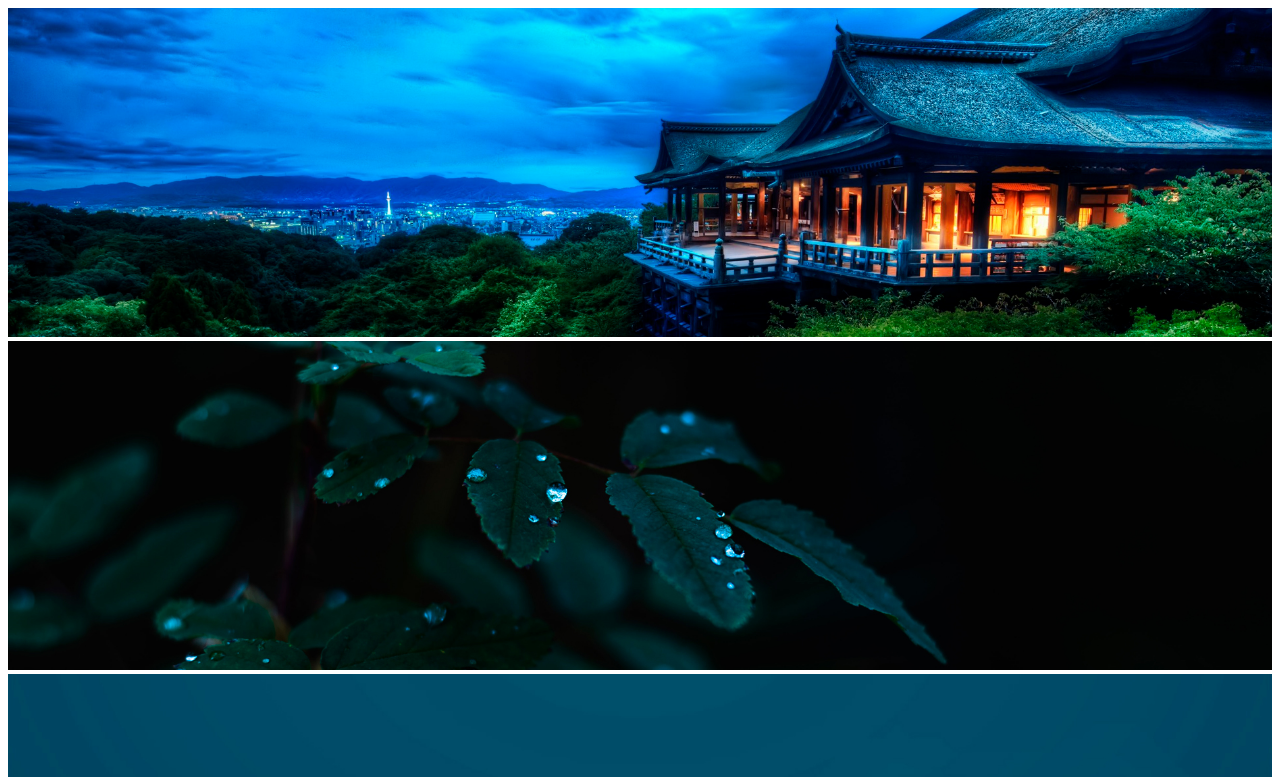
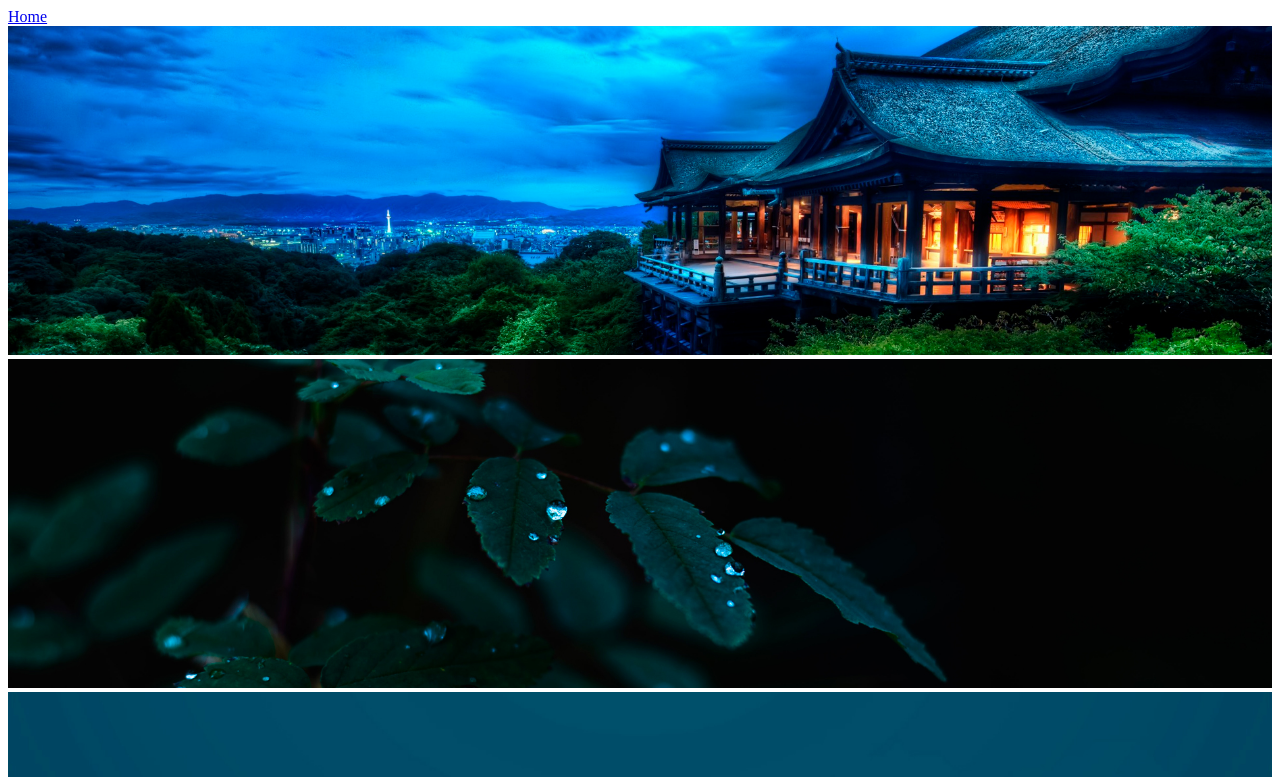
Before and after one commit to dariaz2410/less_9, a plain HTML site: page gallery.html in a window 1280 px wide. Shown: the top 777 px of the page. Drawn offline with Linux system fonts and the light colour scheme.

Commit message:
add navigation

```diff
--- a/gallery.html
+++ b/gallery.html
@@ -1,11 +1,19 @@
 <!DOCTYPE html>
-<html>
+<html lang="en">
+
 <head>
     <title>Gallery</title>
 </head>
+
 <body>
+    <header>
+        <nav>
+            <a href="./index.html">Home</a>
+        </nav>
+    </header>
     <img width="100%" src="./gallery/gallery_1.jpg" alt="Mountain">
     <img width="100%" src="./gallery/gallery_2.jpg" alt="Nature">
     <img width="100%" src="./gallery/gallery_3.jpg" alt="Cat">
 </body>
+
 </html>
```
Also changed, not shown: index.html (+8 -1 lines). Lines whose indentation alone changed are shown as unchanged.
